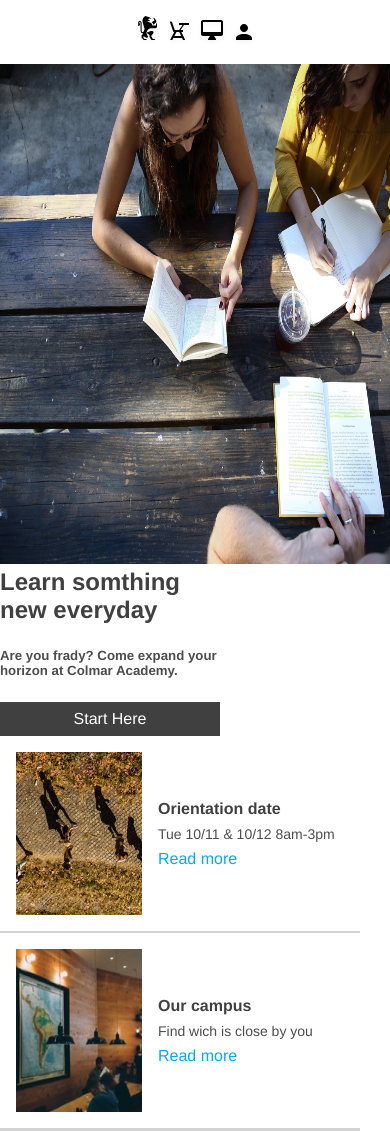
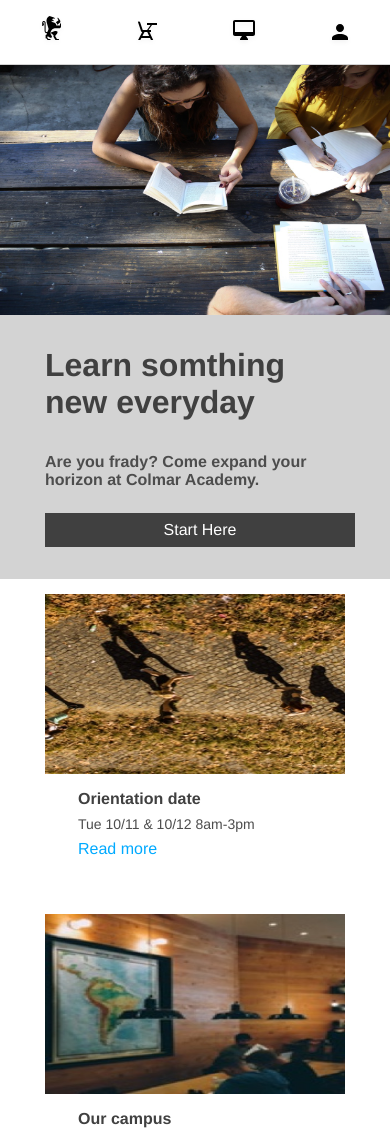
Before and after one commit to jamalabd/colmaracademy, a plain HTML site: page index.html in a window 390 px wide. Shown: the top 1131 px of the page. Drawn offline with Linux system fonts and the light colour scheme.

Commit message:
done ish

```diff
--- a/index.html
+++ b/index.html
@@ -10,11 +10,11 @@
 <!--Header-->
     <header>
 <!--Header Mobile-->
-      <div class="headermoblie">
-        <a href="#"><img src="./resources/images/ic-logo.svg" alt="logo"></a>
-        <a href="#"><img src="./resources/images/ic-on-campus.svg" alt="logo"></a>
-        <a href="#"><img src="./resources/images/ic-online.svg" alt="logo"></a>
-        <a href="#"><img src="./resources/images/ic-login.svg" alt="logo"></a>
+      <div class="headermobile">
+        <a class="fa" href="#"><img src="./resources/images/ic-logo.svg" alt="logo"></a>
+        <a class="sa" href="#"><img src="./resources/images/ic-on-campus.svg" alt="logo"></a>
+        <a class="ta" href="#"><img src="./resources/images/ic-online.svg" alt="logo"></a>
+        <a class="ffa" href="#"><img src="./resources/images/ic-login.svg" alt="logo"></a>
       </div>
 <!--Header Desktop-->
       <div class="header content1">
--- a/resources/css/style.css
+++ b/resources/css/style.css
@@ -52,8 +52,8 @@ header {
   display: flex;
   width: 100%;
   height: 4rem;
+  align-items: center;
   justify-content: space-between;
-  align-items: center;
   background-color: white;
   position: fixed;
 }
@@ -92,13 +92,13 @@ section.first {
  .first img {
    width: 600px;
    height: 500px;
-  margin: 2rem 1.5rem;
+   margin: 2rem 1.5rem;
 }
 
 div.learn {
  display: flex;
  flex-direction: column;
- width: 225px;
+ width: 300px;
 }
 
 .learn h1 {
@@ -271,7 +271,6 @@ div.wl {
   display: inline-block;
   width: 600px;
   margin-left: 24px;
-  flex-shrink: 0rem;
 }
   /*Fourth Seaction Left*/
 
@@ -339,6 +338,19 @@ footer ul {
 }
   /*Media Quary*/
 
+@media only screen and (min-width: 500px) and (max-width: 2560px) {
+  div.headermobile {
+    display: none;
+  }
+
+  div.coursesmobile {
+    display: none;
+  }
+
+
+}
+
+
 @media only screen and (min-width: 100px) and (max-width: 500px) {
 /*Header Mobile*/
   div.header.content1 {
@@ -349,36 +361,94 @@ footer ul {
     display: none;
   }
 
+  a.fa{
+    margin-right: 4rem;
+  }
+
+  a.sa{
+    margin-right: 4rem;
+  }
+
+  a.ta{
+    margin-right: 4rem;
+  }
+
+
   header {
     display: flex;
     width: 100%;
     height: 4rem;
-    justify-content: space-around;
+    justify-content: center;
     align-items: center;
     background-color: white;
     position: fixed;
   }
   /*First Seaction Mobile*/
   section.first {
-    background-color: white;
+    background-color: lightgrey;
     padding-top: 4rem;
-    display: block;
+    display: flex;
+    flex-direction: column;
     align-items: center;
+    justify-content: center;
+    height: 515px;
+    width: 100%;
   }
 
    .first img {
      width: 100%;
-    margin: 0rem 0rem;
+     height: 250px;
+     margin: 0rem 0rem;
   }
+
+  div.learn {
+   display: flex;
+   flex-direction: column;
+   /*width: 225px;*/
+   margin: 2rem 1rem 2rem 1rem;
+   justify-content: flex-end;
+
+  }
+
+  .learn h1 {
+    margin: 0rem 0rem 2rem 0rem;
+    font-size: 2rem;
+  }
+
+  .learn h5 {
+    margin-bottom: 1.5rem;
+    font-size: 1rem;
+  }
+
+   div.starthere {
+     display: flex;
+     justify-content: center;
+     width: 310px;
+     background-color: #404040;
+
+   }
+
+   .starthere span {
+     padding: 8px 0;
+     color: white;
+   }
 
   /*Second Seaction Mobile*/
   section.second {
-    height: px;
+    height:950px;
+    display: flex;
+    flex-direction: column;
+    justify-content: center;
+    align-items: center;
   }
 
 
    div.left {
      display: none;
+   }
+
+   div.wrap {
+     margin: 0 0 2rem 0rem;
    }
 
      div.right {
@@ -387,8 +457,30 @@ footer ul {
    }
 
    div.aa {
-     height: 195px;
+     display: flex;
+     flex-direction: column;
+     height: 320px;
+     justify-content: center;
+     align-items: center;
+     border-bottom: 0;
+     margin-right: 0;
+
    }
+
+
+
+   .aa img {
+     width: 300px;
+     height: 180px;
+     margin: 1rem;
+   }
+
+
+   div.bottom {
+     background-color: white;
+     border-bottom: 1px solid lightgrey;
+   }
+
 
    /*Third Seaction Mobile*/
 
@@ -443,8 +535,18 @@ footer ul {
 
     /*Fourth Section*/
 
+    div.fourth {
+      display: flex;
+      justify-content: center;
+    }
+
     div.wl {
       display: none;
+    }
+
+    div.l{
+      margin-right: 0;
+
     }
 
     div.r {
@@ -453,9 +555,9 @@ footer ul {
 
     .fourth video {
       display: block;
-      width: 360px;
+      width: 320px;
       margin: 0 0 1.5rem 0;
-      flex-shrink: 0rem;
+
     }
    /*Footer*/
 
```
